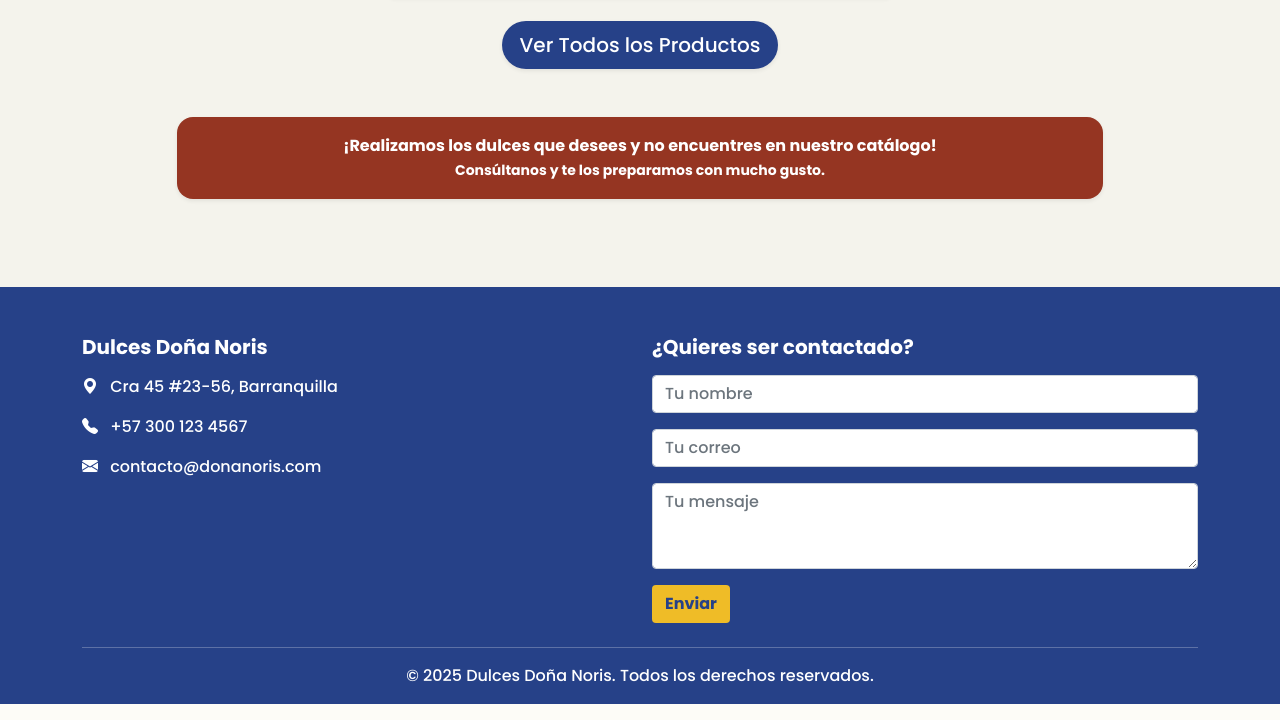
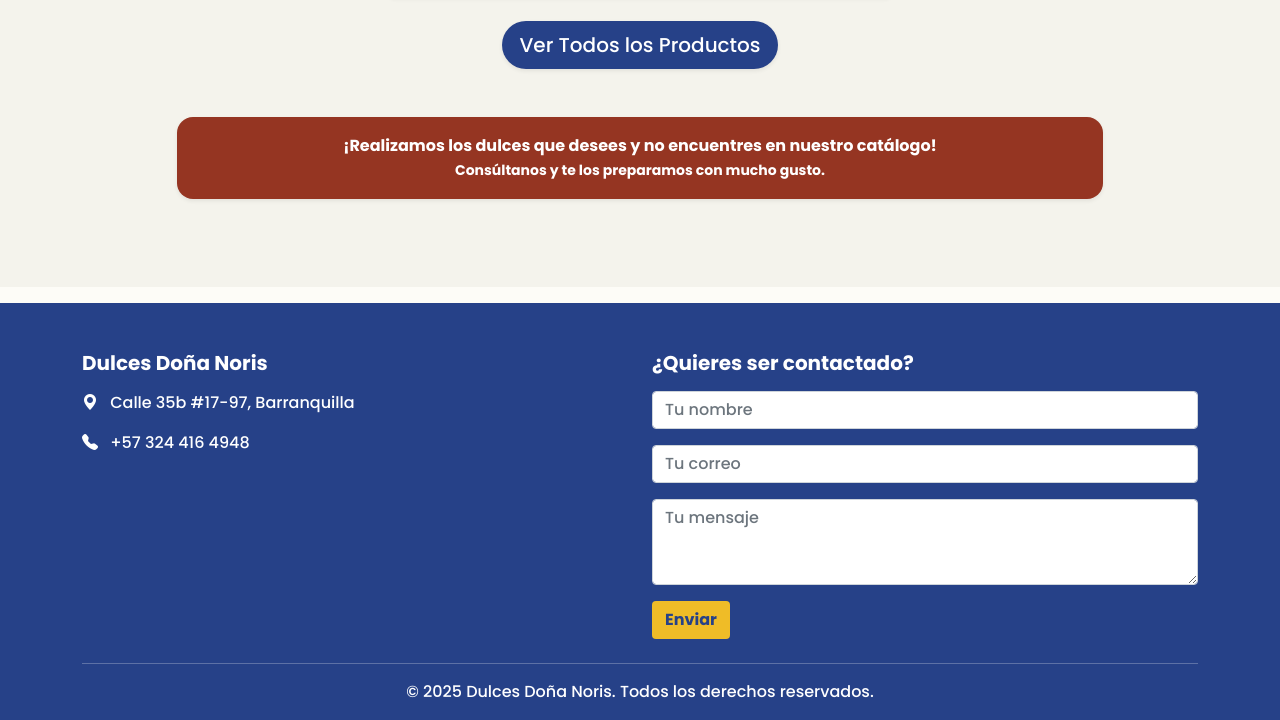
Before and after one commit to AnSan29/Dulces-noris, a plain HTML site: page index.html in a window 1280 px wide. Shown: the part 1059-1779 px from the top of the page. Drawn offline with nearby package versions, Linux system fonts and the light colour scheme.

Commit message:
cambios en footer

```diff
--- a/index.html
+++ b/index.html
@@ -257,20 +257,17 @@
         </div>
       </div>
     </section>
-    <footer class="text-white pt-5" style="background-color: #264188">
+    <footer class="text-white pt-5 mt-3" style="background-color: #264188">
       <div class="container">
         <div class="row">
           <!-- Información -->
           <div class="col-md-6 mb-4">
             <h5 class="fw-bold mb-3">Dulces Doña Noris</h5>
             <p>
-              <i class="bi bi-geo-alt-fill me-2"></i> Cra 45 #23-56,
+              <i class="bi bi-geo-alt-fill me-2"></i> Calle 35b #17-97,
               Barranquilla
             </p>
-            <p><i class="bi bi-telephone-fill me-2"></i> +57 300 123 4567</p>
-            <p>
-              <i class="bi bi-envelope-fill me-2"></i> contacto@donanoris.com
-            </p>
+            <p><i class="bi bi-telephone-fill me-2"></i> +57 324 416 4948</p>
           </div>
 
           <!-- Formulario -->
```
Also changed, not shown: carrito.html (+2 -5 lines), productos.html (+3 -6 lines).
